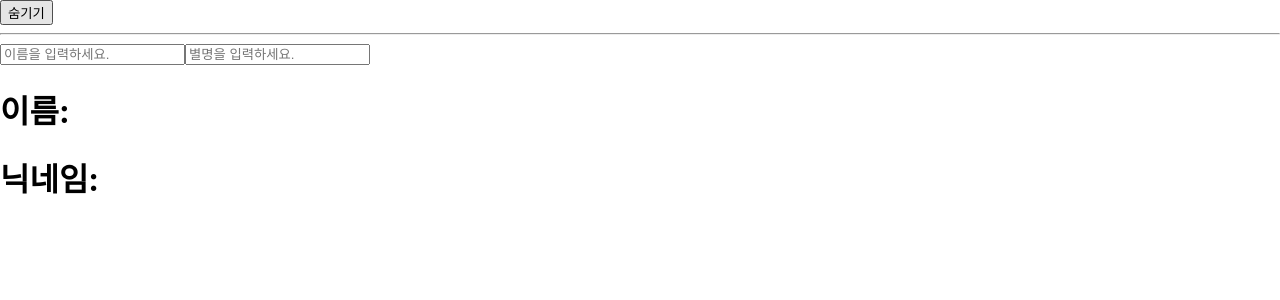
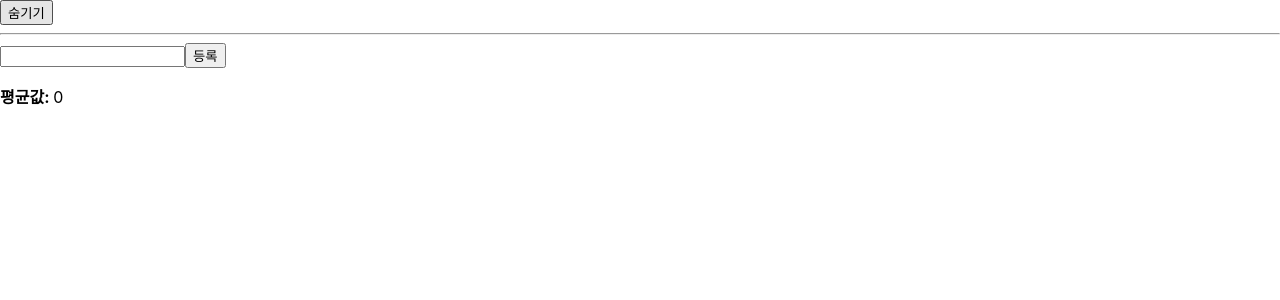
Before and after one commit to zzangouona/ReactBasicProject, a React (Create React App) app in the folder hello-hooks/: page / in a window 1280 px wide. Both pictures are taken after a click on the button "보이기". Shown: the top 300 px of the page. Built offline with nearby package versions, Linux system fonts and the light colour scheme.

Commit message:
hello-hooks - hooks useMemo 사용

```diff
--- a/hello-hooks/src/App.js
+++ b/hello-hooks/src/App.js
@@ -1,6 +1,7 @@
 import React, { useState } from "react";
 import Info from "./Info";
 import Counter from "./Counter";
+import Average from "./Average";
 
 const App = () => {
   const [visible, setVisible] = useState(false);
@@ -10,7 +11,7 @@ const App = () => {
         {visible ? "숨기기" : "보이기"}
       </button>
       <hr />
-      {visible && <Info />}
+      {visible && <Average />}
     </div>
   );
 };
--- /dev/null
+++ b/hello-hooks/src/Average.js
@@ -0,0 +1,54 @@
+import React, { useMemo, useState } from "react";
+
+// useMemo
+const getAverage = (numbers) => {
+  console.log("평균값 계산중입니다.");
+  if (!numbers || !numbers.length) return 0;
+  const sumNumbers = numbers.reduce((sum, num) => sum + num.value, 0);
+  return sumNumbers / numbers.length;
+};
+
+const Average = () => {
+  const [list, setList] = useState([]);
+  const [number, setNumber] = useState("");
+
+  const onChange = (e) => {
+    setNumber(e.target.value);
+  };
+
+  const onInsert = () => {
+    const nextList = list.concat({ id: list.length, value: Number(number) });
+    setList(nextList);
+    setNumber("");
+  };
+
+  const onKeyPress = (e) => {
+    if (e.key === "Enter") onInsert();
+  };
+
+  const avg = useMemo(() => getAverage(list), [list]);
+  //렌더링 과정에서 특정값이 바뀌었을때만 함수가 실행하게 한다.
+  return (
+    <div>
+      <input
+        name={"number"}
+        value={number}
+        onChange={onChange}
+        onKeyPress={onKeyPress}
+      />
+      <button onClick={onInsert}>등록</button>
+      <br />
+      <ul>
+        {list.map((data) => {
+          return <li key={data.id}>{data.value}</li>;
+        })}
+      </ul>
+      <div>
+        <b>평균값: </b>
+        {avg}
+      </div>
+    </div>
+  );
+};
+
+export default Average;
```
